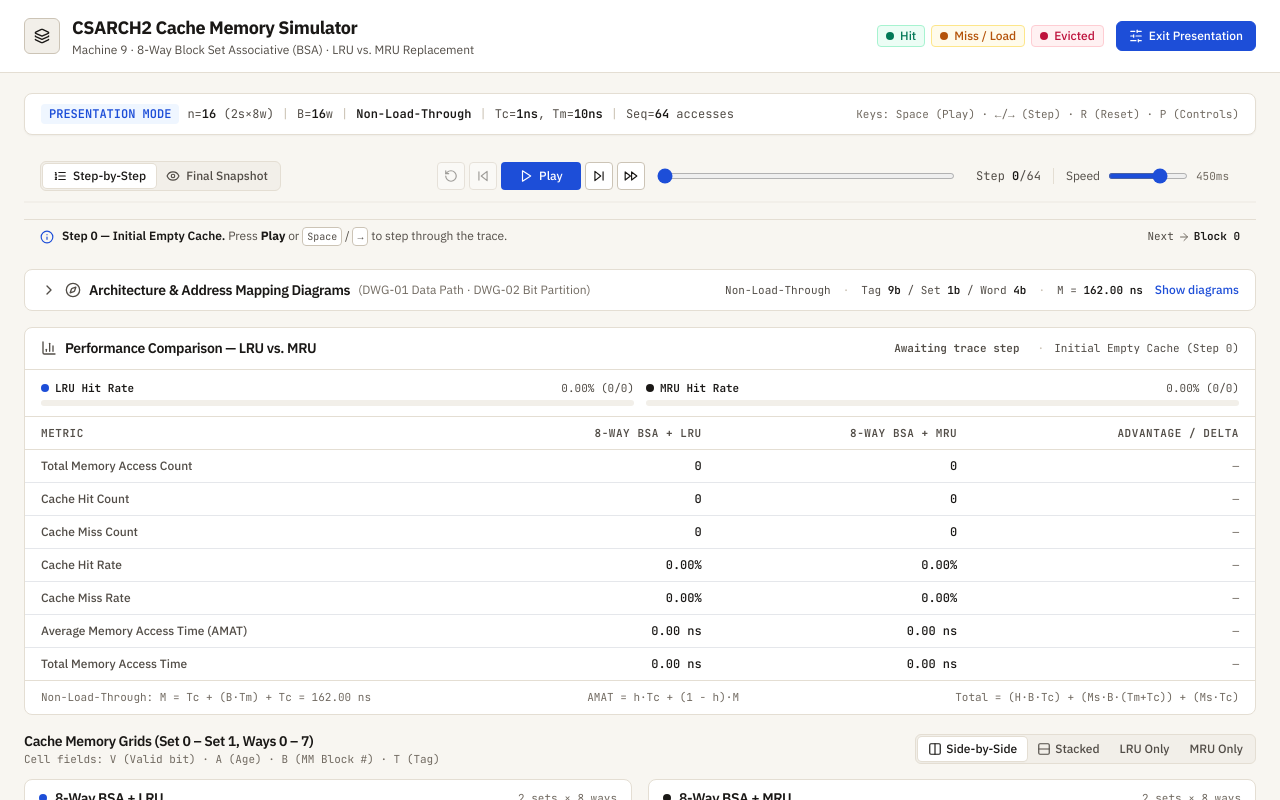
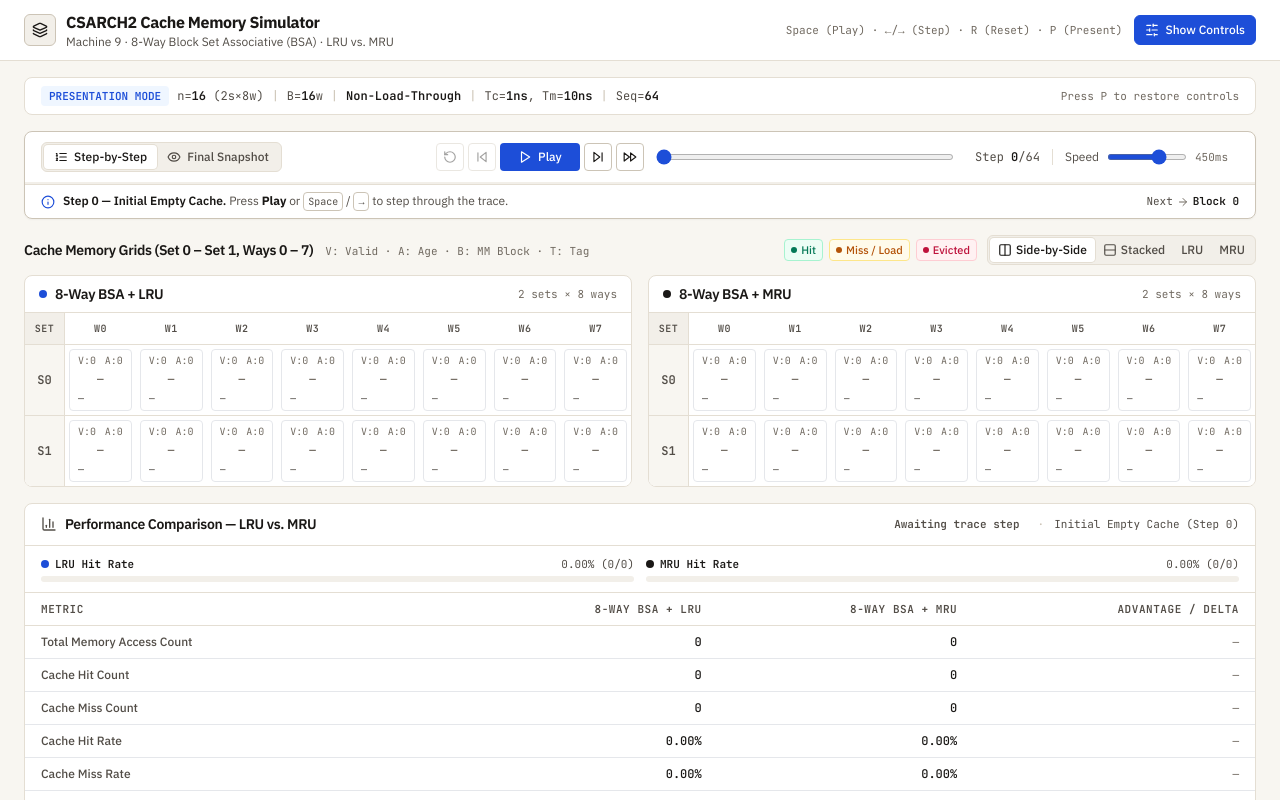
Before and after one commit to DaniMarsh/CSARCH2-G9-Cache-Machine, a React (Vite) app: page / in a window 1280 px wide. Both pictures are taken after a click on the button "Presentation Mode". Shown: the top 800 px of the page. Built offline with nearby package versions, Linux system fonts and the light colour scheme.

Commit message:
refactor(ui): elevate cache grids above the fold with sticky playback dock and token cleanup

```diff
--- a/src/App.tsx
+++ b/src/App.tsx
@@ -186,6 +186,10 @@ export const App: React.FC = () => {
       if (viewMode !== 'step-by-step') return;
 
       if (event.code === 'Space') {
+        // Avoid hijacking Space when focused on a button or interactive table row
+        if (target && (target.tagName === 'BUTTON' || target.tagName === 'TR')) {
+          return;
+        }
         event.preventDefault();
         handleTogglePlay();
       } else if (event.key === 'ArrowRight') {
@@ -273,50 +277,34 @@ export const App: React.FC = () => {
 
   return (
     <div className="min-h-screen bg-canvas text-ink-primary">
-      {/* Minimalist Stationery Header */}
+      {/* Compact Workbench Header */}
       <header className="border-b border-border-subtle bg-surface">
-        <div className="mx-auto flex max-w-[1440px] flex-wrap items-center justify-between gap-3 px-4 py-3.5 sm:px-6">
-          <div className="flex items-center gap-3">
-            <div className="flex h-9 w-9 items-center justify-center rounded-md border border-border-strong bg-subtle text-ink-primary">
+        <div className="mx-auto flex max-w-[1440px] flex-wrap items-center justify-between gap-3 px-4 py-2.5 sm:px-6">
+          <div className="flex items-center gap-2.5">
+            <div className="flex h-8 w-8 items-center justify-center rounded-md border border-border-strong bg-subtle text-ink-primary">
               <Layers className="h-4 w-4" aria-hidden="true" />
             </div>
             <div>
-              <h1 className="text-base font-bold tracking-tight text-ink-primary sm:text-lg">
+              <h1 className="text-base font-bold tracking-tight text-ink-primary">
                 CSARCH2 Cache Memory Simulator
               </h1>
               <p className="text-xs text-ink-secondary">
-                Machine 9 &middot; 8-Way Block Set Associative (BSA) &middot; LRU vs. MRU Replacement
+                Machine 9 &middot; 8-Way Block Set Associative (BSA) &middot; LRU vs. MRU
               </p>
             </div>
           </div>
 
-          <div className="flex flex-wrap items-center gap-3">
-            {/* Semantic Legend */}
-            <div
-              className="flex flex-wrap items-center gap-1.5 text-xs"
-              aria-label="Cache Event Legend"
-            >
-              <span className="inline-flex items-center gap-1.5 rounded border border-status-hit-border bg-status-hit-bg px-2 py-0.5 font-medium text-status-hit">
-                <span className="h-2 w-2 rounded-full bg-status-hit" aria-hidden="true" />
-                Hit
+          <div className="flex items-center gap-3">
+            <span className="hidden font-mono text-[11px] text-ink-muted md:inline">
+              Space (Play) &middot; &larr;/&rarr; (Step) &middot; R (Reset) &middot; P (Present)
             </span>
-              <span className="inline-flex items-center gap-1.5 rounded border border-status-miss-border bg-status-miss-bg px-2 py-0.5 font-medium text-status-miss">
-                <span className="h-2 w-2 rounded-full bg-status-miss" aria-hidden="true" />
-                Miss / Load
-              </span>
-              <span className="inline-flex items-center gap-1.5 rounded border border-status-evict-border bg-status-evict-bg px-2 py-0.5 font-medium text-status-evict">
-                <span className="h-2 w-2 rounded-full bg-status-evict" aria-hidden="true" />
-                Evicted
-              </span>
-            </div>
 
-            {/* Presentation Mode Toggle */}
             <button
               type="button"
               aria-pressed={presentationMode}
               onClick={() => setPresentationMode((prev) => !prev)}
               title="Toggle Presentation Mode (P)"
-              className={`inline-flex items-center gap-1.5 rounded-md border px-3 py-1.5 text-xs font-medium transition-colors ${
+              className={`inline-flex items-center gap-1.5 rounded-md border px-2.5 py-1.5 text-xs font-medium transition-colors ${
                 presentationMode
                   ? 'border-accent-primary bg-accent-primary text-white hover:bg-accent-primary/90'
                   : 'border-border-strong bg-surface text-ink-primary hover:bg-hover'
@@ -325,7 +313,7 @@ export const App: React.FC = () => {
               {presentationMode ? (
                 <>
                   <SlidersHorizontal className="h-3.5 w-3.5" aria-hidden="true" />
-                  Exit Presentation
+                  Show Controls
                 </>
               ) : (
                 <>
@@ -339,15 +327,15 @@ export const App: React.FC = () => {
       </header>
 
       {/* Main Content Workbench */}
-      <main className="mx-auto max-w-[1440px] space-y-4 px-4 py-5 sm:px-6">
-        {/* 1. Configuration Panel (Hidden cleanly in Presentation Mode) */}
+      <main className="mx-auto max-w-[1440px] space-y-4 px-4 py-4 sm:px-6">
+        {/* 1. Configuration Panel (Compact summary strip in Presentation Mode) */}
         {presentationMode ? (
           <div
             aria-label="Active Configuration Summary"
-            className="flex flex-wrap items-center justify-between gap-2 rounded-lg border border-border-subtle bg-surface px-4 py-2.5 font-mono text-xs tabular-nums shadow-card"
+            className="flex flex-wrap items-center justify-between gap-2 rounded-lg border border-border-subtle bg-surface px-4 py-2 font-mono text-xs tabular-nums"
           >
             <div className="flex flex-wrap items-center gap-2 text-ink-secondary">
-              <span className="rounded bg-accent-soft px-2 py-0.5 font-semibold text-accent-primary">
+              <span className="rounded bg-accent-soft px-2 py-0.5 text-[11px] font-semibold text-accent-primary">
                 PRESENTATION MODE
               </span>
               <span>
@@ -368,12 +356,10 @@ export const App: React.FC = () => {
               </span>
               <span className="text-border-strong">|</span>
               <span>
-                Seq=<strong className="text-ink-primary">{sequence.length}</strong> accesses
+                Seq=<strong className="text-ink-primary">{sequence.length}</strong>
               </span>
             </div>
-            <span className="text-[11px] text-ink-muted">
-              Keys: Space (Play) &middot; &larr;/&rarr; (Step) &middot; R (Reset) &middot; P (Controls)
-            </span>
+            <span className="text-[11px] text-ink-muted">Press P to restore controls</span>
           </div>
         ) : (
           <ConfigPanel
@@ -391,20 +377,24 @@ export const App: React.FC = () => {
           />
         )}
 
-        {/* 2. Synchronized Playback Bar & View Mode Toggle (Always Accessible) */}
+        {/* 2. Sticky Synchronized Playback + Live Step Callout Dock */}
+        <section
+          aria-label="Playback and Step Telemetry"
+          className="overflow-hidden rounded-lg border border-border-strong bg-surface shadow-card md:sticky md:top-2 md:z-30"
+        >
           <PlaybackBar
             viewMode={viewMode}
             currentStepIndex={currentStepIndex}
             sequenceLength={sequence.length}
             isPlaying={isPlaying}
             playbackSpeedMs={playbackSpeedMs}
+            hasSequenceError={sequenceError !== null}
             onViewModeChange={handleViewModeChange}
             onTogglePlay={handleTogglePlay}
             onStepTo={handleStepTo}
             onSpeedChange={setPlaybackSpeedMs}
           />
 
-        {/* 3. Stageshow Step Callout Banner (Step-by-Step Mode) */}
           {!isSnapshotMode && (
             <StepCalloutBanner
               lruStep={lruActiveStep}
@@ -413,39 +403,43 @@ export const App: React.FC = () => {
               nextBlockPreview={sequence.length > 0 ? sequence[0] : null}
             />
           )}
+        </section>
 
-        {/* 4. Collapsible Architecture & Address Mapping Diagrams */}
-        <ArchitecturePanel
-          config={config}
-          partitioning={partitioning}
-          lruStep={lruActiveStep}
-          mruStep={mruActiveStep}
-          isSnapshotMode={isSnapshotMode}
-        />
-
-        {/* 5. Side-by-Side Comparison Metrics */}
-        <ComparisonStats
-          lruMetrics={lruDisplayedMetrics}
-          mruMetrics={mruDisplayedMetrics}
-          config={config}
-          stepLabel={stepLabel}
-        />
-
-        {/* 6. Visual Cache Memory Grids (LRU vs MRU) */}
-        <section aria-label="Visual Cache Memory Grids" className="space-y-3">
+        {/* 3. Primary Artifact: Visual Cache Memory Grids (Above the Fold) */}
+        <section aria-label="Visual Cache Memory Grids" className="space-y-2.5">
           <div className="flex flex-wrap items-center justify-between gap-2">
-            <div>
+            <div className="flex flex-wrap items-baseline gap-x-3 gap-y-1">
               <h2 className="text-sm font-semibold tracking-tight text-ink-primary">
                 Cache Memory Grids (Set 0 &ndash; Set {partitioning.numSets - 1}, Ways 0 &ndash; 7)
               </h2>
-              <p className="font-mono text-[11px] text-ink-muted">
-                Cell fields: V (Valid bit) &middot; A (Age) &middot; B (MM Block #) &middot; T (Tag)
-              </p>
+              <span className="font-mono text-[11px] text-ink-muted">
+                V: Valid &middot; A: Age &middot; B: MM Block &middot; T: Tag
+              </span>
+            </div>
+
+            <div className="flex flex-wrap items-center gap-2.5">
+              {/* Contextual Semantic Legend (Right Above the Grids) */}
+              <div
+                className="flex items-center gap-1.5 text-[11px]"
+                aria-label="Cache Event Legend"
+              >
+                <span className="inline-flex items-center gap-1 rounded border border-status-hit-border bg-status-hit-bg px-1.5 py-0.5 font-medium text-status-hit">
+                  <span className="h-1.5 w-1.5 rounded-full bg-status-hit" aria-hidden="true" />
+                  Hit
+                </span>
+                <span className="inline-flex items-center gap-1 rounded border border-status-miss-border bg-status-miss-bg px-1.5 py-0.5 font-medium text-status-miss">
+                  <span className="h-1.5 w-1.5 rounded-full bg-status-miss" aria-hidden="true" />
+                  Miss / Load
+                </span>
+                <span className="inline-flex items-center gap-1 rounded border border-status-evict-border bg-status-evict-bg px-1.5 py-0.5 font-medium text-status-evict">
+                  <span className="h-1.5 w-1.5 rounded-full bg-status-evict" aria-hidden="true" />
+                  Evicted
+                </span>
               </div>
 
               {/* Grid Layout Mode Toggle */}
               <div
-              role="radiogroup"
+                role="group"
                 aria-label="Cache Grid Layout"
                 className="inline-flex rounded-md border border-border-subtle bg-subtle p-0.5 text-xs"
               >
@@ -453,8 +447,8 @@ export const App: React.FC = () => {
                   [
                     { id: 'side-by-side', label: 'Side-by-Side', icon: Columns2 },
                     { id: 'stacked', label: 'Stacked', icon: Rows2 },
-                  { id: 'lru', label: 'LRU Only', icon: null },
-                  { id: 'mru', label: 'MRU Only', icon: null },
+                    { id: 'lru', label: 'LRU', icon: null },
+                    { id: 'mru', label: 'MRU', icon: null },
                   ] as const
                 ).map((opt) => {
                   const active = gridLayout === opt.id;
@@ -463,12 +457,11 @@ export const App: React.FC = () => {
                     <button
                       key={opt.id}
                       type="button"
-                    role="radio"
-                    aria-checked={active}
+                      aria-pressed={active}
                       onClick={() => setGridLayout(opt.id)}
-                    className={`inline-flex items-center gap-1 rounded px-2.5 py-1 font-medium transition-colors ${
+                      className={`inline-flex items-center gap-1 rounded px-2 py-1 font-medium transition-colors ${
                         active
-                        ? 'bg-surface text-ink-primary shadow-sm ring-1 ring-border-subtle'
+                          ? 'bg-surface text-ink-primary ring-1 ring-border-subtle'
                           : 'text-ink-secondary hover:text-ink-primary'
                       }`}
                     >
@@ -477,6 +470,7 @@ export const App: React.FC = () => {
                     </button>
                   );
                 })}
+              </div>
             </div>
           </div>
 
@@ -508,7 +502,24 @@ export const App: React.FC = () => {
           </div>
         </section>
 
-        {/* 7. Text Trace Log (Available in Both Modes) */}
+        {/* 4. Unified Comparative Performance Metrics */}
+        <ComparisonStats
+          lruMetrics={lruDisplayedMetrics}
+          mruMetrics={mruDisplayedMetrics}
+          config={config}
+          stepLabel={stepLabel}
+        />
+
+        {/* 5. Collapsible Architecture & Address Mapping Diagrams */}
+        <ArchitecturePanel
+          config={config}
+          partitioning={partitioning}
+          lruStep={lruActiveStep}
+          mruStep={mruActiveStep}
+          isSnapshotMode={isSnapshotMode}
+        />
+
+        {/* 6. Execution Trace Log */}
         <TraceLog
           lruResult={simulation.lru}
           mruResult={simulation.mru}
--- a/src/index.css
+++ b/src/index.css
@@ -2,7 +2,7 @@
 @tailwind components;
 @tailwind utilities;
 
-/* UI/UX Pro Max Design System — Minimalist Warm Stationery Technical Workbench */
+/* Warm Stationery Technical Workbench Tokens */
 :root {
   /* Paper & Surface Hierarchy */
   --bg-canvas: #F8F6F1;
@@ -32,15 +32,11 @@
   --status-miss-bg: #FFFBEB;
   --status-miss-border: #FDE68A;
 
-  --status-load: #1D4ED8;
-  --status-load-bg: #EFF6FF;
-  --status-load-border: #BFDBFE;
-
   --status-evict: #BE123C;
   --status-evict-bg: #FFF1F2;
   --status-evict-border: #FECDD3;
 
-  /* Density-7 Technical Workbench Spacing Scale */
+  /* Technical Workbench Spacing Scale */
   --space-1: 0.25rem;
   --space-2: 0.5rem;
   --space-3: 0.75rem;
@@ -52,13 +48,14 @@
 @layer base {
   html {
     color-scheme: light;
-    scroll-padding-top: 4rem;
+    scroll-padding-top: 7.5rem;
   }
 
   body {
     font-family: 'IBM Plex Sans', system-ui, -apple-system, sans-serif;
     background-color: var(--bg-canvas);
     color: var(--ink-primary);
+    caret-color: var(--accent-primary);
     font-feature-settings: 'cv02', 'cv03', 'cv04', 'cv11';
   }
 
@@ -66,7 +63,8 @@
   input:focus-visible,
   select:focus-visible,
   textarea:focus-visible,
-  summary:focus-visible {
+  summary:focus-visible,
+  tr:focus-visible {
     outline: 2px solid var(--accent-primary);
     outline-offset: 2px;
   }
@@ -76,53 +74,34 @@
   .tabular-nums {
     font-variant-numeric: tabular-nums;
   }
-
-  .stationery-card {
-    background-color: var(--bg-surface);
-    border: 1px solid var(--border-subtle);
-    box-shadow: 0 1px 2px rgba(26, 24, 22, 0.04);
-  }
 }
 
-/* Subtle custom scrollbars for scrollable trace logs */
-.trace-scroll::-webkit-scrollbar {
-  width: 8px;
-  height: 8px;
+/* Palette-matched scroll containers (standard scrollbar behavior, warm stone tone) */
+.trace-scroll {
+  scrollbar-width: thin;
+  scrollbar-color: var(--border-strong) var(--bg-subtle);
 }
 
-.trace-scroll::-webkit-scrollbar-track {
-  background: var(--bg-subtle);
-}
-
-.trace-scroll::-webkit-scrollbar-thumb {
-  background: var(--border-strong);
-  border-radius: 4px;
-}
-
-.trace-scroll::-webkit-scrollbar-thumb:hover {
-  background: var(--ink-muted);
-}
-
-/* Stageshow Choreographed Playback Curves (soft arrival, no bounce, reduced-motion safe) */
+/* Snappy Operate-mode cell state transitions (220-260ms, reduced-motion safe) */
 @keyframes stageHitSettle {
   0% {
-    transform: translateY(-2px) scale(0.985);
-    box-shadow: 0 0 0 0 rgba(4, 120, 87, 0.28);
+    transform: scale(0.985);
+    box-shadow: 0 0 0 0 rgba(4, 120, 87, 0.24);
   }
-  60% {
-    transform: translateY(0) scale(1.01);
-    box-shadow: 0 0 0 4px rgba(4, 120, 87, 0.12);
+  55% {
+    transform: scale(1.01);
+    box-shadow: 0 0 0 3px rgba(4, 120, 87, 0.12);
   }
   100% {
-    transform: translateY(0) scale(1);
+    transform: scale(1);
     box-shadow: 0 0 0 0 rgba(4, 120, 87, 0);
   }
 }
 
 @keyframes stageLoadArrive {
   0% {
-    transform: translateY(-4px);
-    opacity: 0.72;
+    transform: translateY(-3px);
+    opacity: 0.78;
   }
   100% {
     transform: translateY(0);
@@ -132,12 +111,12 @@
 
 @keyframes stageEvictSwap {
   0% {
-    transform: translateX(-3px);
-    box-shadow: 0 0 0 0 rgba(190, 18, 60, 0.28);
+    transform: translateX(-2px);
+    box-shadow: 0 0 0 0 rgba(190, 18, 60, 0.24);
   }
   45% {
     transform: translateX(2px);
-    box-shadow: 0 0 0 4px rgba(190, 18, 60, 0.12);
+    box-shadow: 0 0 0 3px rgba(190, 18, 60, 0.12);
   }
   100% {
     transform: translateX(0);
@@ -145,38 +124,22 @@
   }
 }
 
-@keyframes stageBannerSettle {
-  0% {
-    opacity: 0.75;
-    transform: translateY(-2px);
-  }
-  100% {
-    opacity: 1;
-    transform: translateY(0);
-  }
-}
-
 .stage-cell-hit {
-  animation: stageHitSettle 360ms cubic-bezier(0.25, 0.8, 0.25, 1) forwards;
+  animation: stageHitSettle 240ms cubic-bezier(0.22, 1, 0.36, 1) forwards;
 }
 
 .stage-cell-load {
-  animation: stageLoadArrive 320ms cubic-bezier(0.25, 0.8, 0.25, 1) forwards;
+  animation: stageLoadArrive 220ms cubic-bezier(0.22, 1, 0.36, 1) forwards;
 }
 
 .stage-cell-evict {
-  animation: stageEvictSwap 380ms cubic-bezier(0.45, 0, 0.1, 1) forwards;
-}
-
-.stage-banner-settle {
-  animation: stageBannerSettle 240ms cubic-bezier(0.25, 0.8, 0.25, 1) forwards;
+  animation: stageEvictSwap 260ms cubic-bezier(0.22, 1, 0.36, 1) forwards;
 }
 
 @media (prefers-reduced-motion: reduce) {
   .stage-cell-hit,
   .stage-cell-load,
-  .stage-cell-evict,
-  .stage-banner-settle {
+  .stage-cell-evict {
     animation: none !important;
   }
   *,
--- a/tailwind.config.js
+++ b/tailwind.config.js
@@ -25,9 +25,6 @@ export default {
         'status-miss': 'var(--status-miss)',
         'status-miss-bg': 'var(--status-miss-bg)',
         'status-miss-border': 'var(--status-miss-border)',
-        'status-load': 'var(--status-load)',
-        'status-load-bg': 'var(--status-load-bg)',
-        'status-load-border': 'var(--status-load-border)',
         'status-evict': 'var(--status-evict)',
         'status-evict-bg': 'var(--status-evict-bg)',
         'status-evict-border': 'var(--status-evict-border)',
```
Lines whose indentation alone changed are shown as unchanged.
